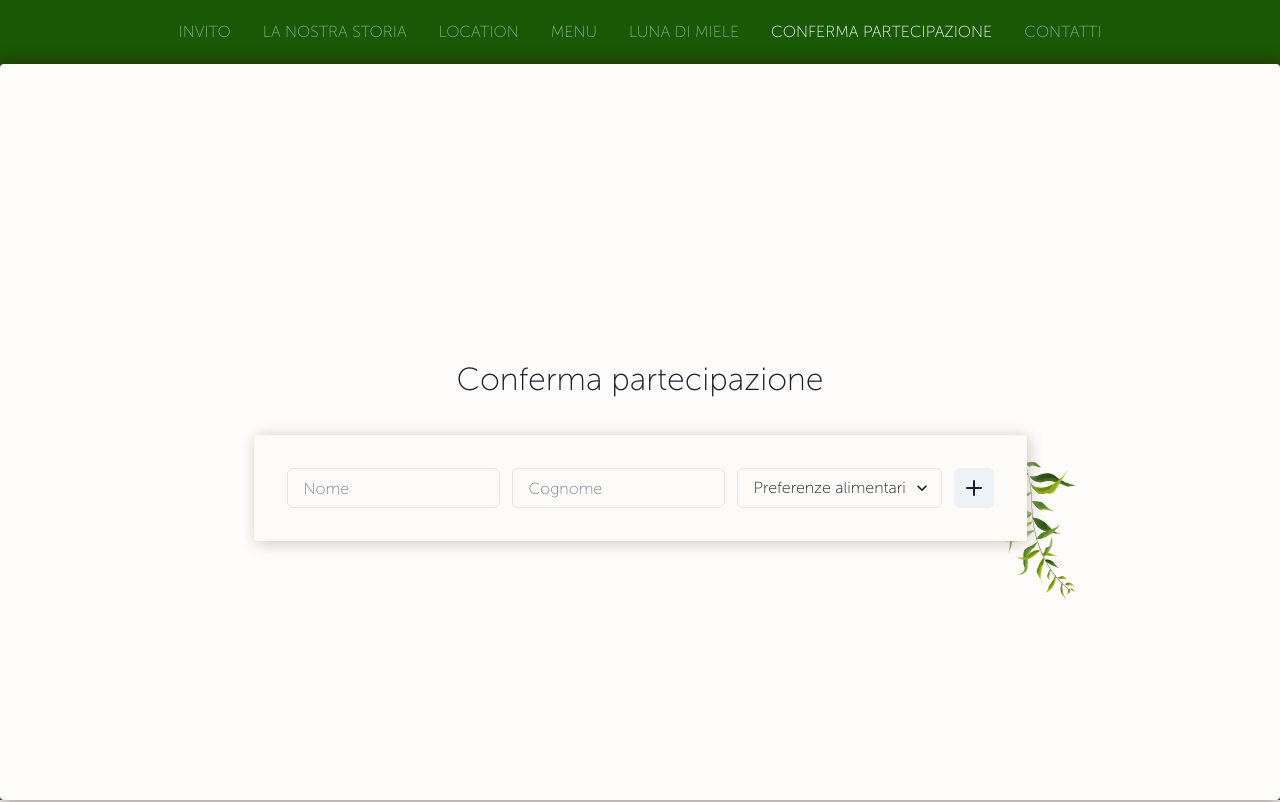
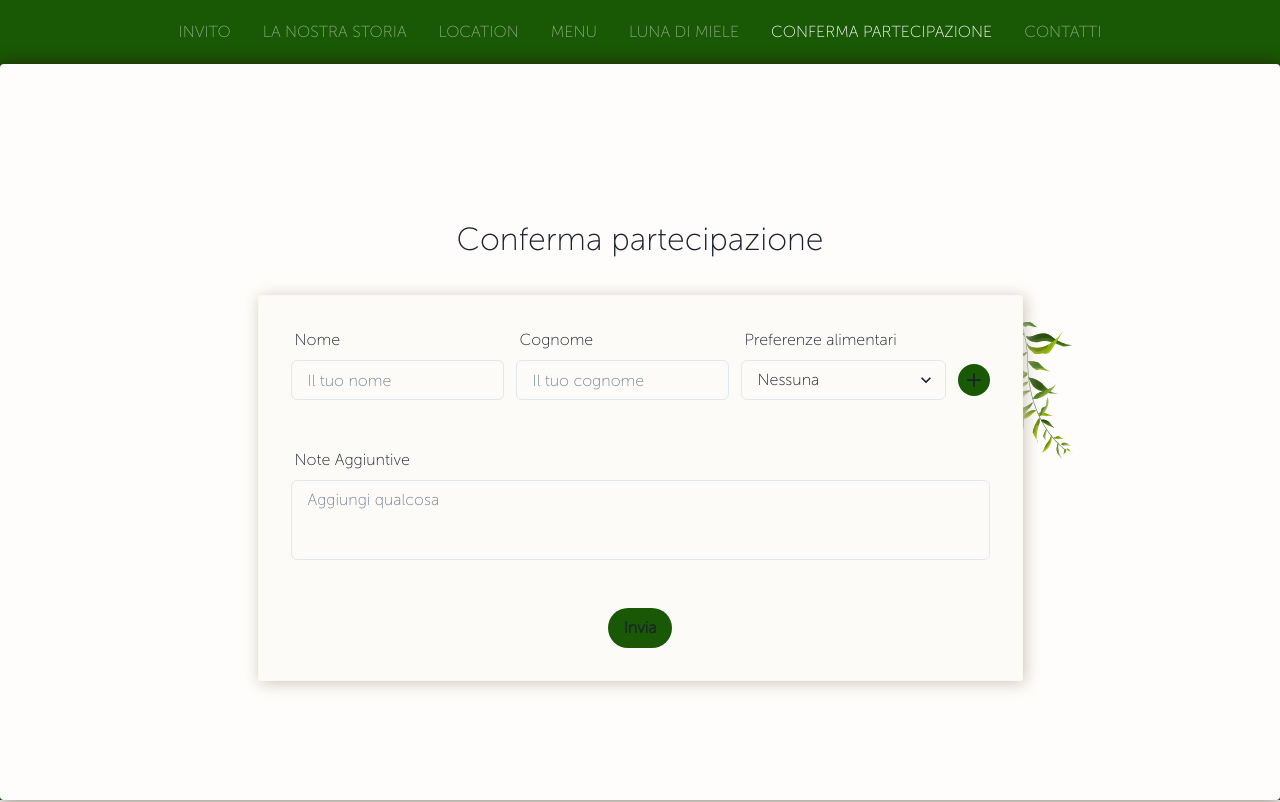
Before and after one commit to Chelsearoseeify/wedding-website, a Next.js app: page / in a window 1280 px wide. Shown: the top 802 px of the page. Built offline with nearby package versions, Linux system fonts and the light colour scheme.

Commit message:
emailjs implemented

```diff
--- a/modules/ConfirmCard/ConfirmCard.component.js
+++ b/modules/ConfirmCard/ConfirmCard.component.js
@@ -1,5 +1,5 @@
 import styles from './ConfirmCard.module.scss';
-import { Flex, Text, Stack, Input, Select, IconButton } from '@chakra-ui/react';
+import { Flex, Text, Stack, Input, Select, IconButton, Textarea, Button } from '@chakra-ui/react';
 import { PhoneIcon, AddIcon, MinusIcon } from '@chakra-ui/icons';
 import Card from '../common/Card/Card.component';
 import { MenuBottom } from '../images/leaves/MenuBottom';
@@ -7,6 +7,7 @@ import { MenuTop } from '../images/leaves/MenuTop';
 import clsx from 'clsx';
 import GuestForm from './GuestForm.component ';
 import { useState } from 'react';
+import { send } from 'emailjs-com';
 
 const emptyGuest = (index = 0) => {
 	return {
@@ -19,31 +20,61 @@ const emptyGuest = (index = 0) => {
 
 export default function Confirm() {
 	const [guests, setGuests] = useState([emptyGuest()]);
+	const [toSend, setToSend] = useState({
+		from_name: 'Cristina',
+		from_surname: 'Ricci',
+		to_name: 'me stessa <3',
+		message: 'sei e sarai sempre stupenda',
+		reply_to: 'non so',
+	});
+	console.log(guests);
 
-	console.log(guests);
+	const onSubmit = (e) => {
+		e.preventDefault();
+		send('service_g2gdsjj', 'template_w5yi26h', toSend, 'F-y0D4sNpUnU6Tbhm')
+			.then((response) => {
+				console.log('SUCCESS!', response.status, response.text);
+			})
+			.catch((err) => {
+				console.log('FAILED...', err);
+			});
+	};
 
 	return (
 		<>
 			<div className={styles.pseudo_card}></div>
 			<Card className={styles.card}>
 				{guests.map((g, index) => (
-					<Flex direction={'row'} gap={3} key={g.index}>
+					<Flex direction={'row'} gap={3} key={g.index} align='end'>
 						<GuestForm guest={g} setGuests={setGuests} />
 						{index === guests.length - 1 ? (
 							<IconButton
 								aria-label='Add guest'
 								icon={<AddIcon />}
 								onClick={() => setGuests((prev) => [...prev, emptyGuest(index + 1)])}
+								className={clsx(styles.button, styles.icon_button)}
+								size={'sm'}
 							/>
 						) : (
 							<IconButton
 								aria-label='Add guest'
 								icon={<MinusIcon />}
 								onClick={() => setGuests((prev) => prev.filter((guest) => g.index !== guest.index))}
+								className={clsx(styles.button, styles.icon_button)}
+								size={'sm'}
 							/>
 						)}
 					</Flex>
 				))}
+				<div>
+					<Text ml={1} mb={2}>
+						Note Aggiuntive
+					</Text>
+					<Textarea placeholder='Aggiungi qualcosa' resize={'none'} />
+				</div>
+				<Button variant='solid' className={styles.button} margin={'auto'} onClick={onSubmit}>
+					Invia
+				</Button>
 			</Card>
 		</>
 	);
--- a/modules/ConfirmCard/ConfirmCard.module.scss
+++ b/modules/ConfirmCard/ConfirmCard.module.scss
@@ -40,19 +40,12 @@
 	z-index: 0;
 }
 
-.leave {
-	position: absolute;
-	z-index: 1;
+.button {
+	color: white;
+	background: $nav-background-color !important;
+	border-radius: 2em !important;
+}
 
-	&_top {
-		@extend .leave;
-		top: 0;
-		right: -90px;
-	}
-
-	&_bottom {
-		@extend .leave;
-		bottom: 0%;
-		left: -22%;
-	}
+.icon_button {
+	margin-bottom: 4px;
 }
--- a/modules/ConfirmCard/GuestForm.component .js
+++ b/modules/ConfirmCard/GuestForm.component .js
@@ -18,17 +18,30 @@ export default function GuestForm({ guest, setGuests }) {
 
 	return (
 		<Stack spacing={3} shouldWrapChildren direction='row'>
-			<Input placeholder='Nome' value={guest.name} onChange={(event) => updateGuest(event.target.value, 'name')} />
-			<Input placeholder='Cognome' value={guest.surname} onChange={(event) => updateGuest(event.target.value, 'surname')} />
-			<Select
-				placeholder='Preferenze alimentari'
-				value={guest.preferences}
-				onChange={(event) => updateGuest(event.target.value, 'preferences')}>
-				<option value='celiac'>Celiaco</option>
-				<option value='lactose_intolerant'>Intollerante al lattosio</option>
-				<option value='vegetarian'>Vegetariano</option>
-				<option value='vegan'>Vegano</option>
-			</Select>
+			<div>
+				<Text ml={1} mb={2}>
+					Nome
+				</Text>
+				<Input placeholder='Il tuo nome' value={guest.name} onChange={(event) => updateGuest(event.target.value, 'name')} />
+			</div>
+			<div>
+				<Text ml={1} mb={2}>
+					Cognome
+				</Text>
+				<Input placeholder='Il tuo cognome' value={guest.surname} onChange={(event) => updateGuest(event.target.value, 'surname')} />
+			</div>
+			<div>
+				<Text ml={1} mb={2}>
+					Preferenze alimentari
+				</Text>
+				<Select defaultValue={'none'} value={guest.preferences} onChange={(event) => updateGuest(event.target.value, 'preferences')}>
+					<option value='none'>Nessuna</option>
+					<option value='celiac'>Celiaco</option>
+					<option value='lactose_intolerant'>Intollerante al lattosio</option>
+					<option value='vegetarian'>Vegetariano</option>
+					<option value='vegan'>Vegano</option>
+				</Select>
+			</div>
 		</Stack>
 	);
 }
--- a/package.json
+++ b/package.json
@@ -14,6 +14,7 @@
     "@emotion/react": "^11.10.4",
     "@emotion/styled": "^11.10.4",
     "clsx": "^1.2.1",
+    "emailjs-com": "^3.2.0",
     "framer-motion": "^7.5.3",
     "google-map-react": "^2.2.0",
     "next": "12.3.1",
```
Also changed, not shown: 2 other files (tests, documents, lock files or other folders).
